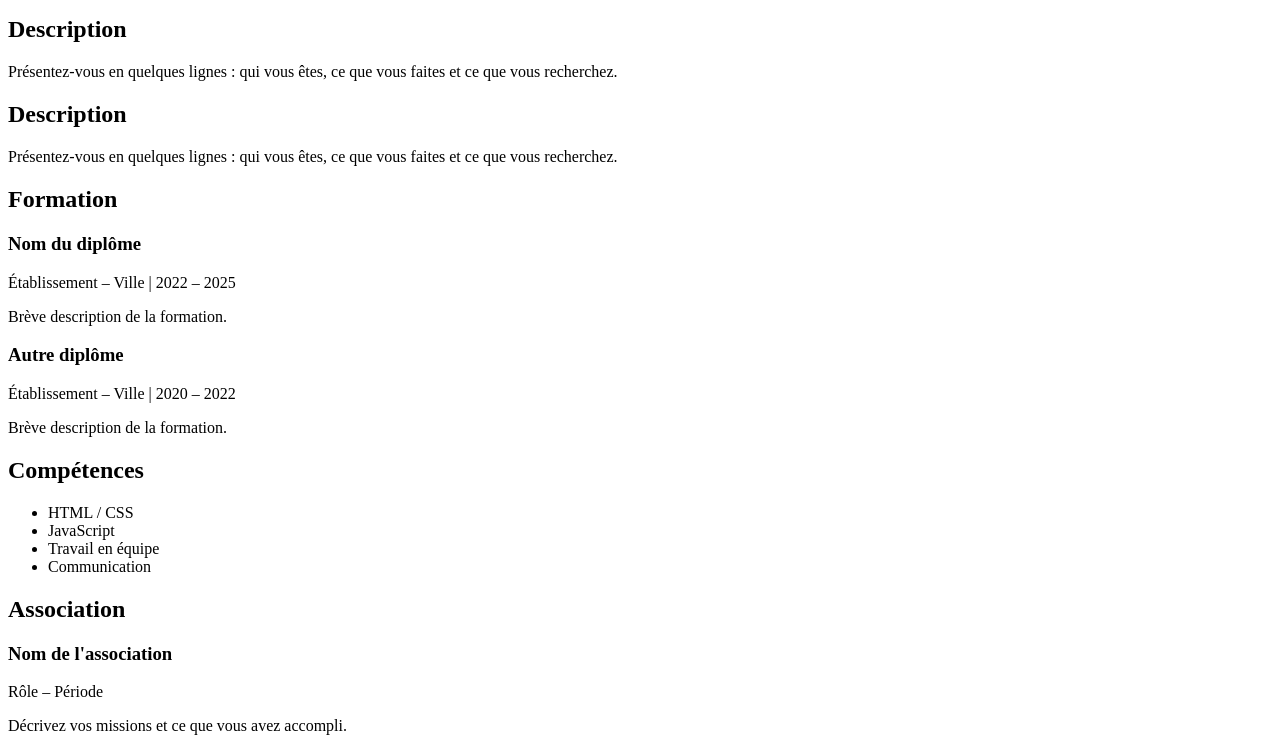
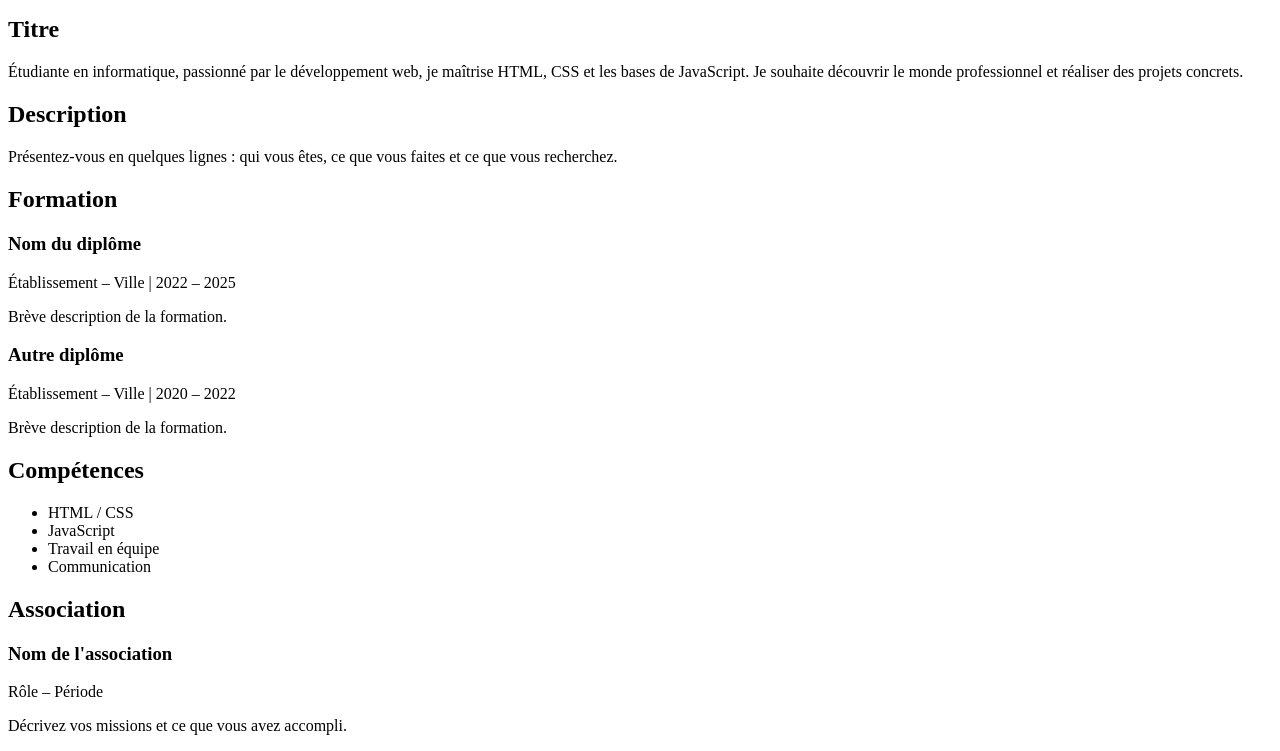
Before and after one commit to arikebawa2-cpu/mon-cv1, a plain HTML site: page index.html in a window 1280 px wide. Shown: the part 291-1042 px from the top of the page. Drawn offline with Linux system fonts and the light colour scheme.

Commit message:
mise en place de la section titre

```diff
--- a/index.html
+++ b/index.html
@@ -24,10 +24,10 @@
 
   <main>
      <section id="titre">
-      <h2>Description</h2>
+      <h2>Titre</h2>
       <p>
-        Présentez-vous en quelques lignes : qui vous êtes, ce que vous faites
-        et ce que vous recherchez.
+        Étudiante en informatique, passionné par le développement web, je maîtrise HTML, CSS et les bases de JavaScript.
+         Je souhaite découvrir le monde professionnel et réaliser des projets concrets.
       </p>
     </section>
     <!-- Description -->
```
